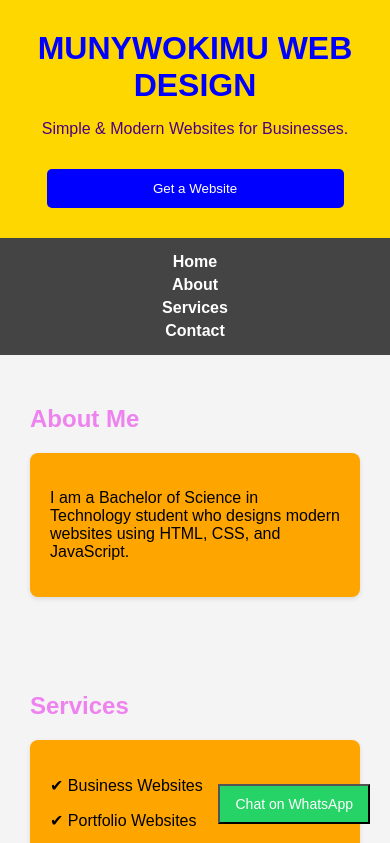
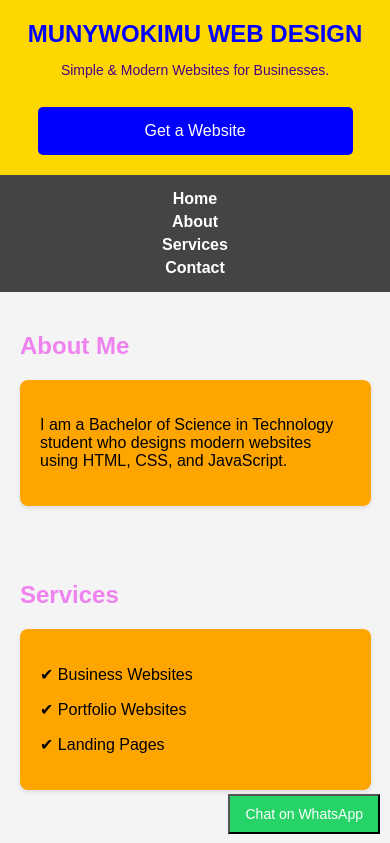
Before and after one commit to Munywoki-Design/Munywokimu-websites, a plain HTML site: page index.html in a window 390 px wide. Shown: the top 843 px of the page. Drawn offline with Linux system fonts and the light colour scheme.

Commit message:
Update index.html

```diff
--- a/index.html
+++ b/index.html
@@ -2,6 +2,7 @@
 <html>
 <head>
   <meta name="google-site-verification" content="IFA7oVotyLBabY7g4u7E8-YZSgCpnKiPqIlzoxdLm8M" />
+  <meta name="viewport" content="width=device-width, initial-scale=1.0"> <!-- Added this line -->
   <title>MUNYWOKIMU Web Design</title>
   <style>
     /* Smooth scroll */
@@ -112,13 +113,34 @@ footer {
       nav a {
         display: block;
         margin: 5px 0;
+        text-align: center; /* Centers nav items on small screens */
+      }
+      header {
+        padding: 20px;
+      }
+      header h1 {
+        font-size: 24px;
+      }
+      header p {
+        font-size: 14px;
       }
       header button {
+        width: 90%; /* Makes button width responsive */
+        padding: 15px 0;
+        font-size: 16px; /* Increases button text size */
+      }
+      section {
+        padding: 20px;
         width: 90%;
+        margin: auto;
+      }
+      #whatsapp-fixed {
+        bottom: 10px; /* Adjust the WhatsApp button positioning for mobile */
+        right: 10px;
       }
       #whatsapp-fixed button {
+        font-size: 14px;
         padding: 10px 15px;
-    font-size: 14px;
       }
     }
   </style>
@@ -173,7 +195,7 @@ footer {
 
 <!-- Fixed WhatsApp button -->
 <div id="whatsapp-fixed">
-<a href="https://wa.me/254713513424?text=Hello%20MUNYWOKIMU,%20kindly%20make%20me%20a%20simple%20website%20that%20contains%20this%20user%20case%20details,%20also%20tell%20me%20of%20the%20problem%20costs%20for%20the%20whole%20design%20and%20delivery!" target="_blank">
+  <a href="https://wa.me/254713513424?text=Hello%20MUNYWOKIMU,%20kindly%20make%20me%20a%20simple%20website%20that%20contains%20this%20user%20case%20details,%20also%20tell%20me%20of%20the%20total%20project%20costs%20for%20the%20whole%20design%20and%20delivery!" target="_blank">
     <button class="whatsapp">Chat on WhatsApp</button>
   </a>
 </div>
```
Lines whose indentation alone changed are shown as unchanged.
